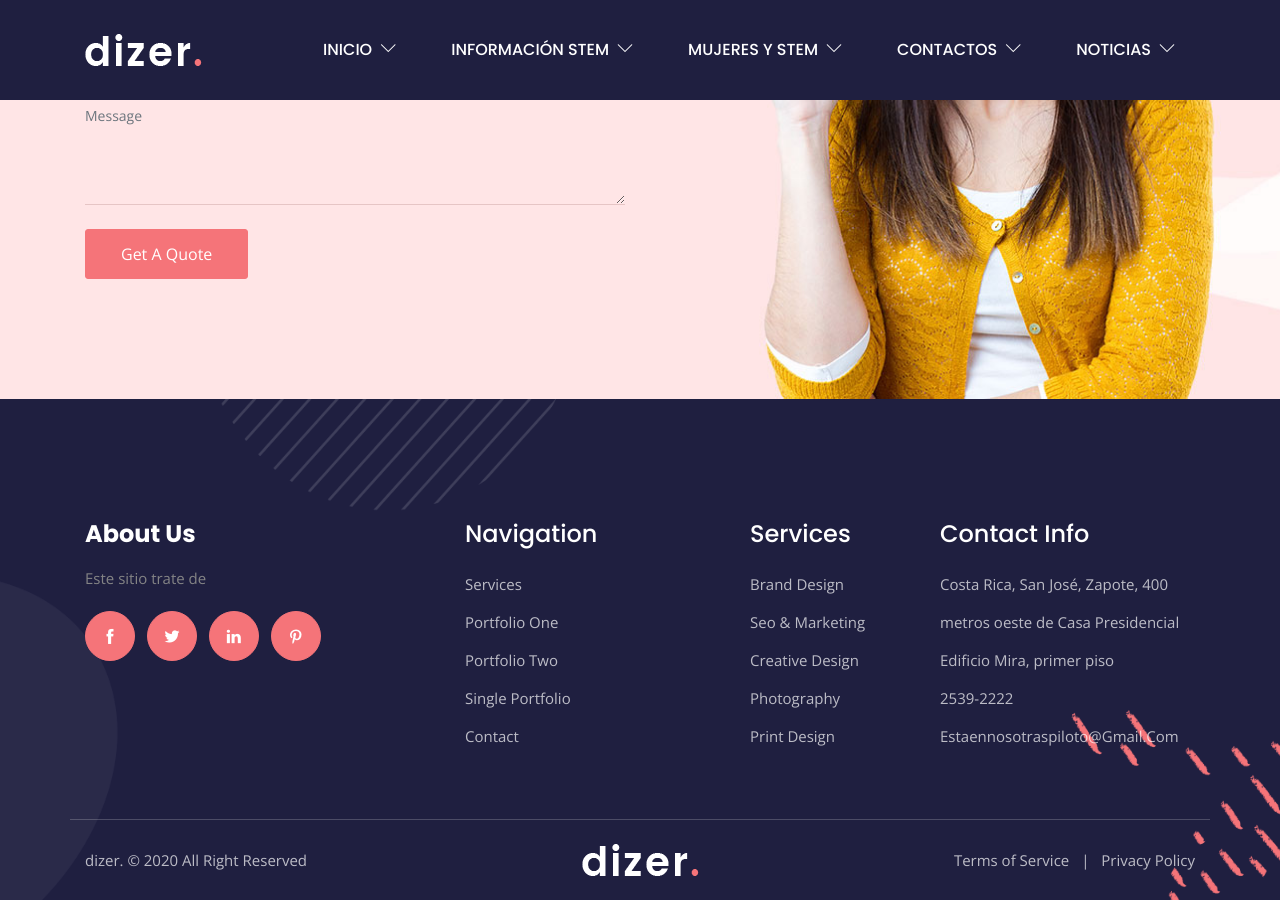
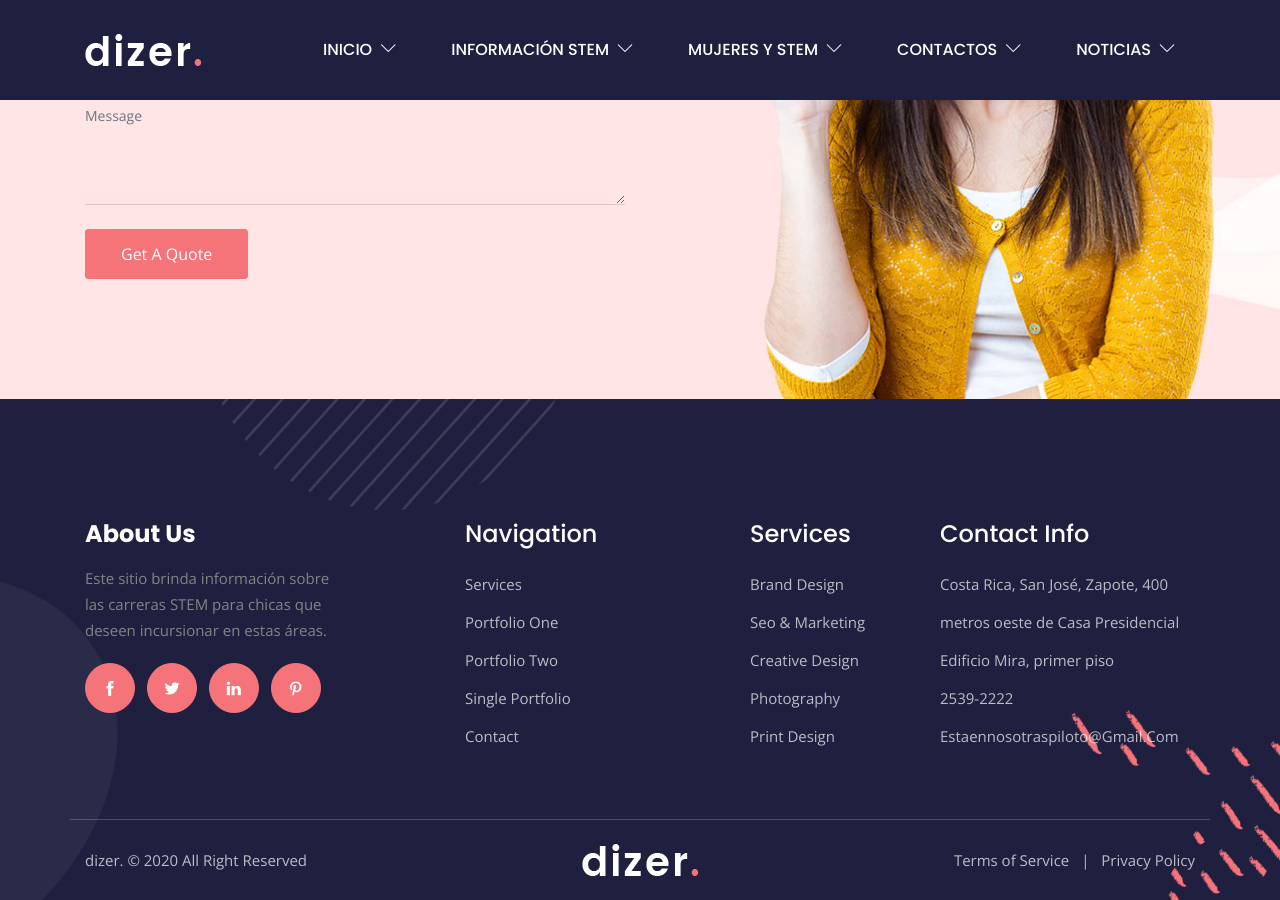
Before and after one commit to estaennosotraspiloto/estaennosotraspiloto, a Jekyll site: the page built from index.html, in a window 1280 px wide and 900 px high, scrolled down 4607 px. Built offline with Jekyll 4.4.1, drawn with Linux system fonts in a browser that asks for light colours.

Commit message:
Update from Forestry.io estaennosotraspiloto updated _config.yml

```diff
--- a/_config.yml
+++ b/_config.yml
@@ -13,7 +13,8 @@ logo: "/assets/images/logo.png"
 logo_icon: "/assets/images/logo-b.png"
 contact_form_action: "#"
 mailchimp_list: https://themeix.us16.list-manage.com/subscribe/post?u=307862c135e4548eecf86f389&amp;id=342411fb35
-footer_content: 'Este sitio trate de '
+footer_content: Este sitio brinda información sobre las carreras STEM para chicas
+  que deseen incursionar en estas áreas.
 copyright: dizer. &copy; 2020 All Right Reserved
 cover_image: "/assets/images/bg/about-bg.jpg"
 google_map_api: https://maps.googleapis.com/maps/api/js?key=AIzaSyDnh74UN6BKgq9U5fMNGhdZOSpmM_QnZqs
```
